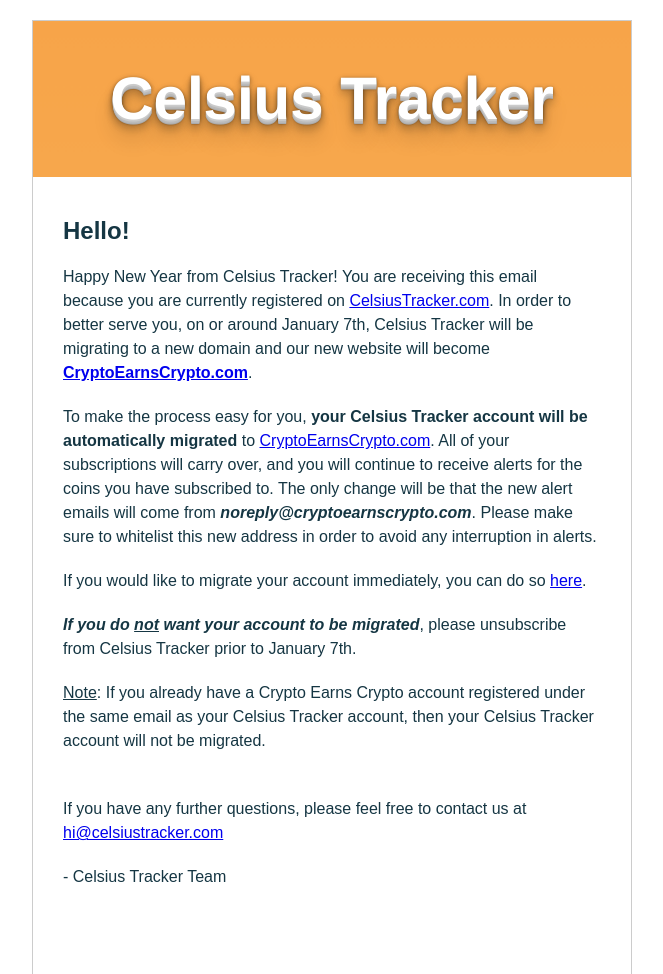
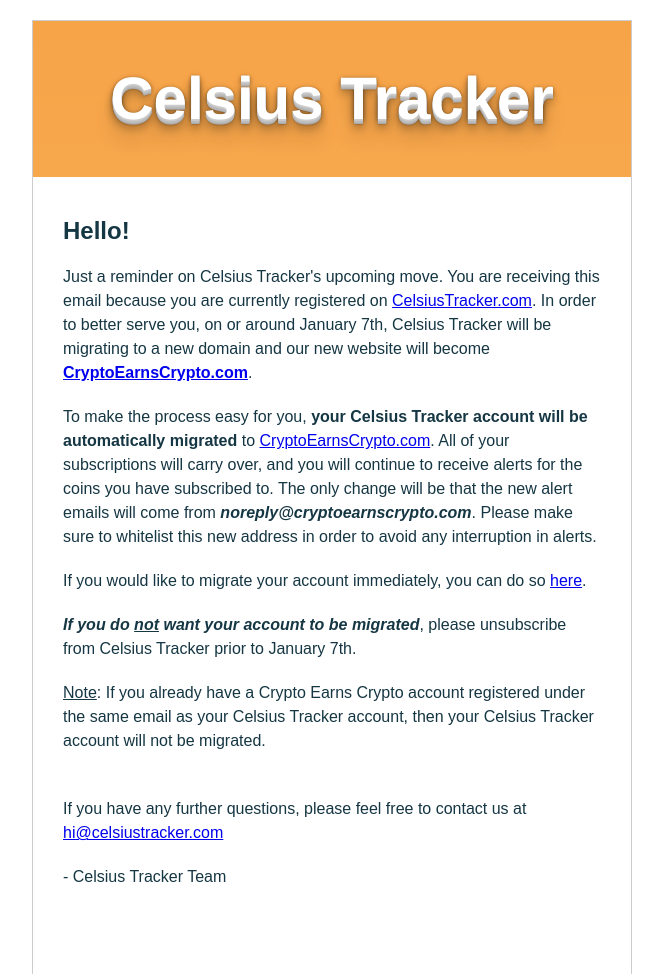
Before and after one commit to alexrirak/celsiusRateTracker, a Flask app: template templates/emailMigrationNotice.html in a window 1280 px wide. Shown: the top 974 px of the page, without its empty margins (308-971 px from the left). Run offline with Flask 2, Linux system fonts and the light colour scheme; the template is opened without the code that fills it, so the values that code supplies are empty; parts of the project's set-up code (start-up, migrations or seed data) failed here and were passed over.

Commit message:
Final Notice

```diff
--- a/app.py
+++ b/app.py
@@ -292,7 +292,8 @@
     emails = get_all_subscribed_emails()
     body = render_template('emailMigrationNotice.html', BASE_HOST=BASE_HOST)
     for email in emails:
-        send_email(email.get('email'), "[Celsius Tracker] We are Moving", body)
+        print("Sending to ", email.get('email'))
+        send_email(email.get('email'), "[Celsius Tracker] We are Moving - Final Notice", body)
 
     return (str(len(emails)), 200)
 
--- a/templates/emailMigrationNotice.html
+++ b/templates/emailMigrationNotice.html
@@ -41,7 +41,7 @@
                                 </tr>
                                 <tr>
                                     <td style="color: #153643; font-family: Arial, sans-serif; font-size: 16px; line-height: 24px; padding: 20px 0 30px 0;">
-                                        <p style="margin: 0px 0px 20px;">Happy New Year from Celsius Tracker! You are receiving this email because you are currently registered on <a href="https://CelsiusTracker.com">CelsiusTracker.com</a>. In order to better serve you, on or around January 7th, Celsius Tracker will be migrating to a new domain and our new website will become <b><a href="https://CryptoEarnsCrypto.com">CryptoEarnsCrypto.com</a></b>.</p>
+                                        <p style="margin: 0px 0px 20px;">Just a reminder on Celsius Tracker's upcoming move. You are receiving this email because you are currently registered on <a href="https://CelsiusTracker.com">CelsiusTracker.com</a>. In order to better serve you, on or around January 7th, Celsius Tracker will be migrating to a new domain and our new website will become <b><a href="https://CryptoEarnsCrypto.com">CryptoEarnsCrypto.com</a></b>.</p>
 
                                         <p style="margin: 0px 0px 20px;">To make the process easy for you, <b>your Celsius Tracker account will be automatically migrated</b> to <a href="https://CryptoEarnsCrypto.com">CryptoEarnsCrypto.com</a>.
                                             All of your subscriptions will carry over, and you will continue to receive alerts for the coins you have subscribed to. The only change will be that the new alert emails will come from <b><i>noreply@cryptoearnscrypto.com</i></b>. Please make sure to whitelist this new address in order to avoid any interruption in alerts.</p>
```
